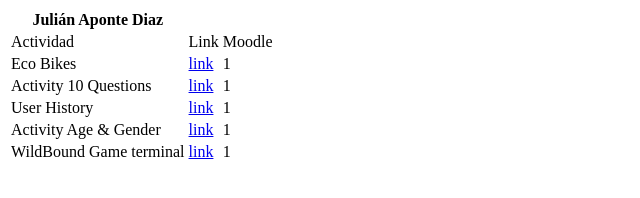
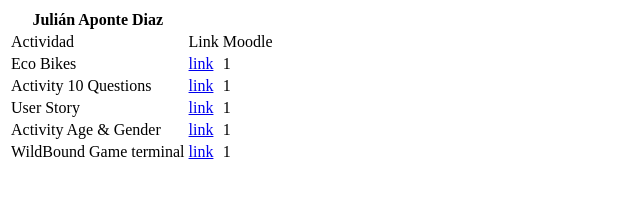
Before and after one commit to JulianAponte/portafolio, a plain HTML site: page index.html in a window 1280 px wide. Shown: the full height of the page, 0-640 px from the left. Drawn offline with Linux system fonts and the light colour scheme.

Commit message:
Update index.html

```diff
--- a/index.html
+++ b/index.html
@@ -31,7 +31,7 @@
         </tr>
 
         <tr>
-          <td>User History</td>
+          <td>User Story</td>
           <td><a href="https://github.com/JulianAponte/user_history">link</a></td>
           <td>1</td>
         </tr>
```
